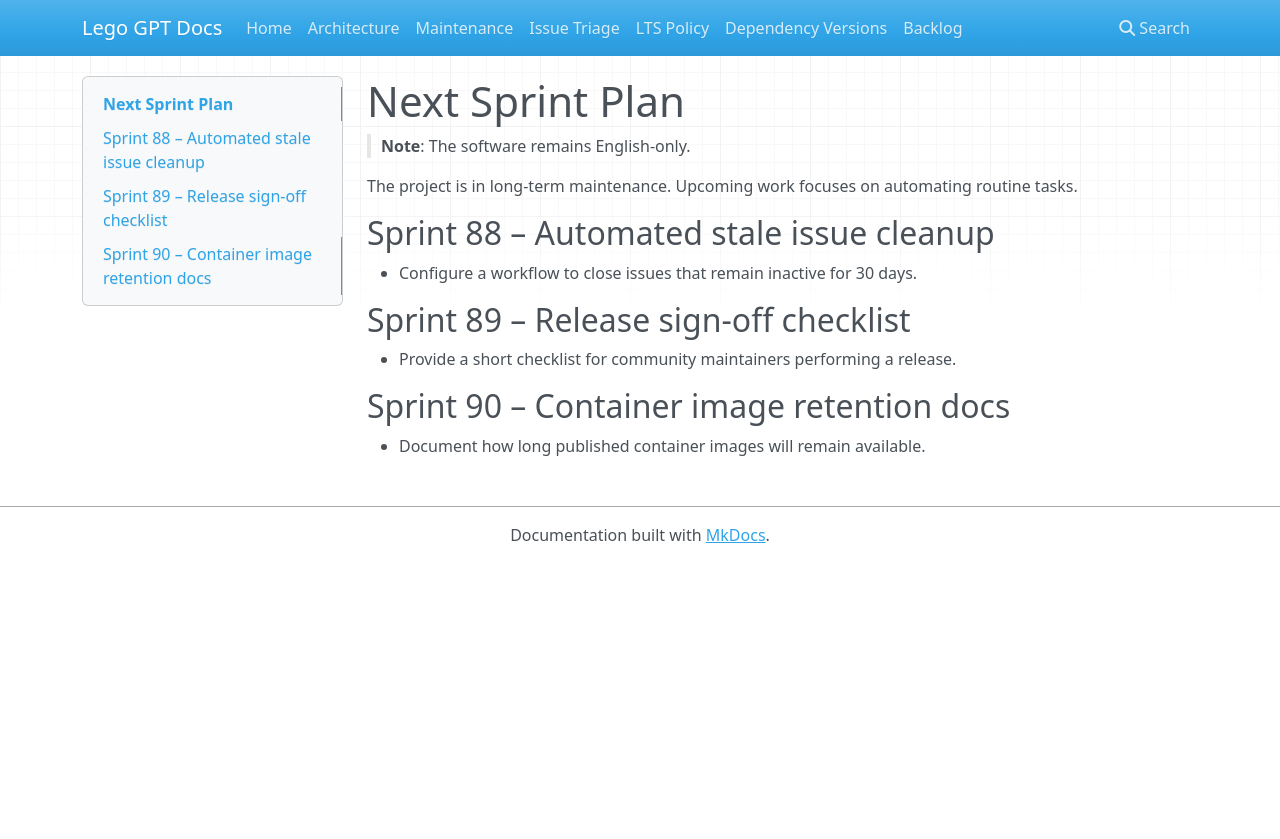
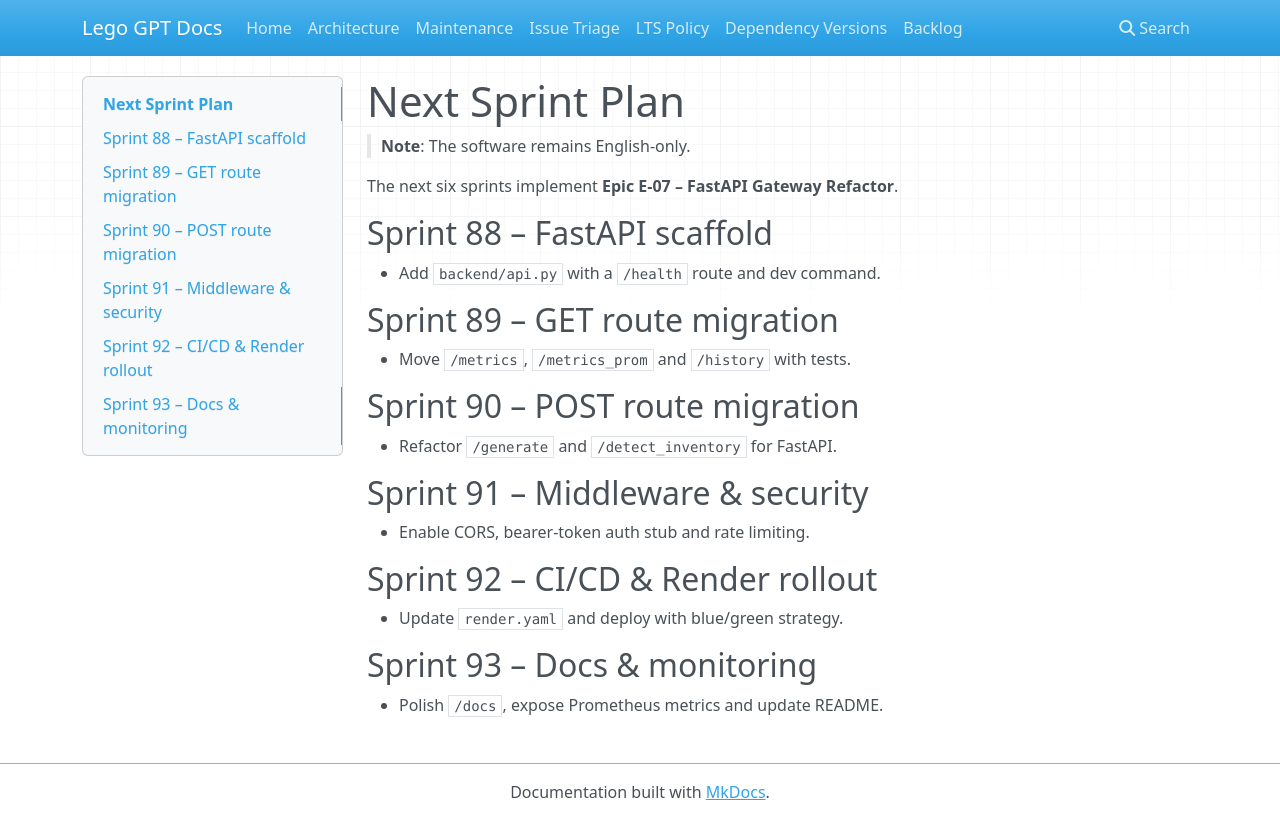
Before and after one commit to JGAVEN/Lego-GPT, an MkDocs documentation site: the page built from docs/SPRINT_PLAN_NEXT.md, in a window 1280 px wide. Shown: the top 839 px of the page. Built offline with MkDocs 1.6.1, drawn with Linux system fonts in a browser that asks for light colours; nearby versions of some CDN libraries.

Commit message:
Align sprint docs with Epic E-07

```diff
--- a/docs/SPRINT_PLAN_NEXT.md
+++ b/docs/SPRINT_PLAN_NEXT.md
@@ -2,13 +2,22 @@
 
 > **Note**: The software remains English-only.
 
-The project is in long-term maintenance. Upcoming work focuses on automating routine tasks.
+The next six sprints implement **Epic E-07 – FastAPI Gateway Refactor**.
 
-## Sprint 88 – Automated stale issue cleanup
-* Configure a workflow to close issues that remain inactive for 30 days.
+## Sprint 88 – FastAPI scaffold
+* Add `backend/api.py` with a `/health` route and dev command.
 
-## Sprint 89 – Release sign-off checklist
-* Provide a short checklist for community maintainers performing a release.
+## Sprint 89 – GET route migration
+* Move `/metrics`, `/metrics_prom` and `/history` with tests.
 
-## Sprint 90 – Container image retention docs
-* Document how long published container images will remain available.
+## Sprint 90 – POST route migration
+* Refactor `/generate` and `/detect_inventory` for FastAPI.
+
+## Sprint 91 – Middleware & security
+* Enable CORS, bearer-token auth stub and rate limiting.
+
+## Sprint 92 – CI/CD & Render rollout
+* Update `render.yaml` and deploy with blue/green strategy.
+
+## Sprint 93 – Docs & monitoring
+* Polish `/docs`, expose Prometheus metrics and update README.
```
Also changed, not shown: docs/PROJECT_BACKLOG.md (+2 -1 lines), docs/SPRINT_PLAN_LATEST.md (+18 -0 lines).
